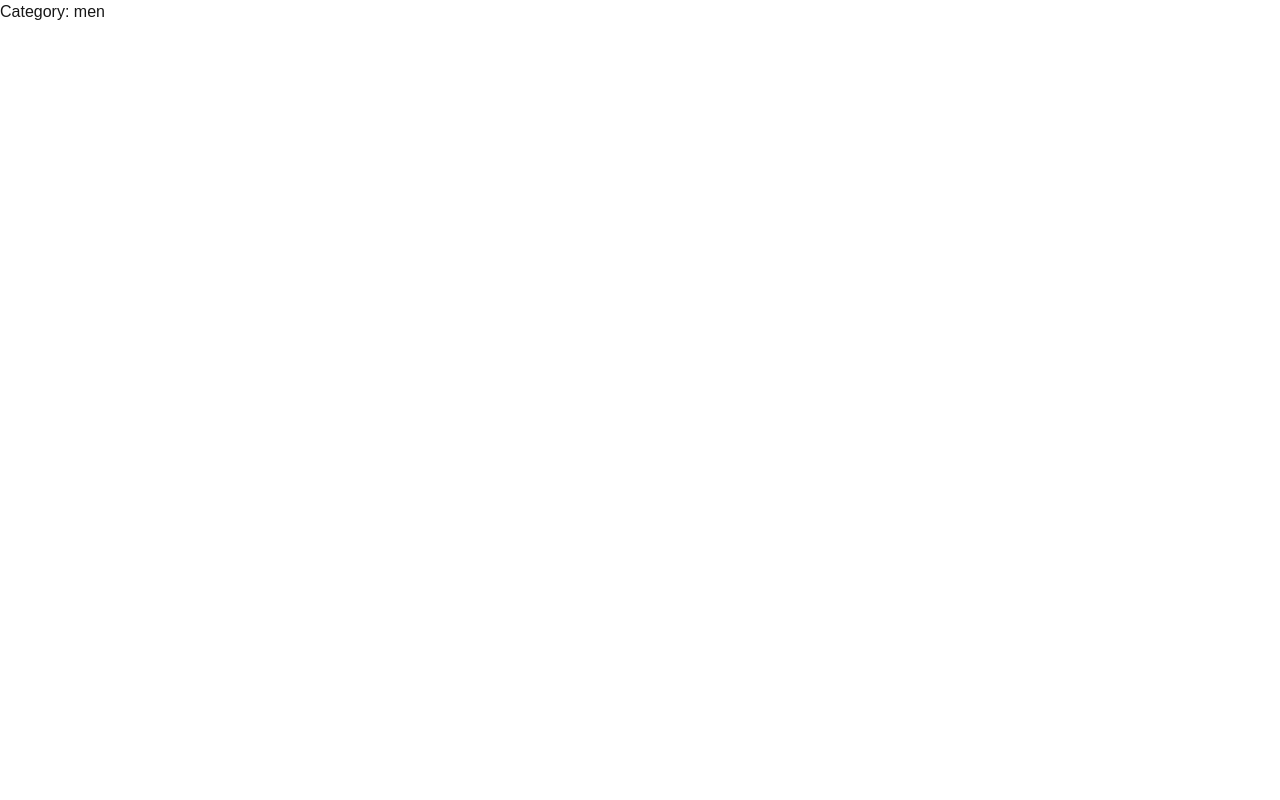
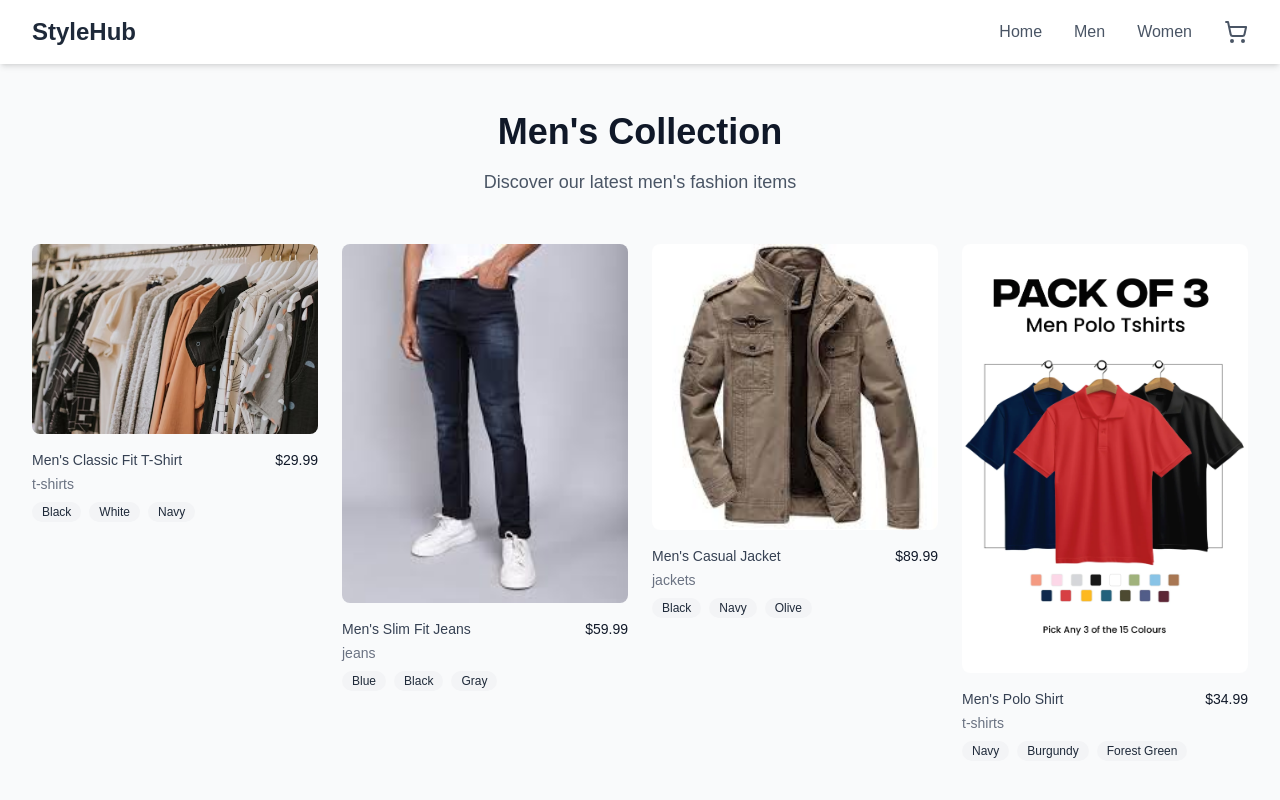
Before and after one commit to sripooja1/my-ecommerce-site, a Next.js app: page /category/men in a window 1280 px wide. Shown: the top 800 px of the page. Built offline with nearby package versions, Linux system fonts and the light colour scheme.

Commit message:
Fix duplicate pages and async params handling

```diff
--- a/src/app/category/[category]/page.jsx
+++ /dev/null
@@ -1,3 +0,0 @@
-export default function Page({ params }) {
-  return <div>Category: {params.category}</div>;
-}
--- a/src/app/product/[id]/page.jsx
+++ b/src/app/product/[id]/page.jsx
@@ -4,6 +4,11 @@ import Footer from '@/components/layout/Footer';
 import { notFound } from 'next/navigation';
 
 export default function Page({ params }) {
+  // Validate product ID
+  if (!params.id) {
+    notFound();
+  }
+
   const product = products.find((p) => p.id === params.id);
 
   if (!product) {
```
